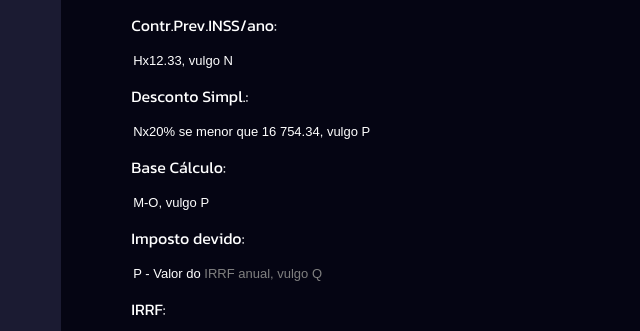
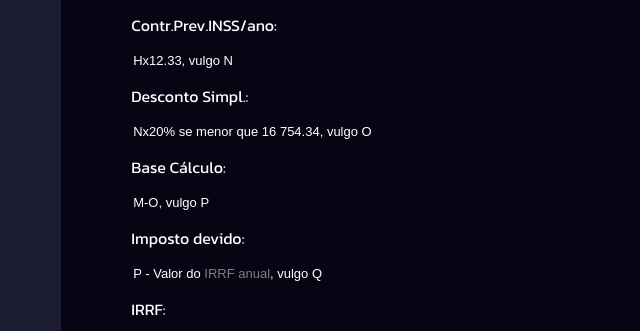
Before and after one commit to LiugLOL/clone, a website: page index.html in a window 1280 px wide. Shown: the part 1168-1499 px from the top of the page, 0-640 px from the left. Drawn offline with Linux system fonts and the light colour scheme.

Commit message:
Update index.html

```diff
--- a/index.html
+++ b/index.html
@@ -88,7 +88,7 @@
 </article>
 <article class="di">
     <p class="p">Desconto Simpl.:</p><p class="re" id="saidan"></p>
-    <legend>Nx20% se menor que 16 754.34, vulgo P</legend>
+    <legend>Nx20% se menor que 16 754.34, vulgo O</legend>
 </article>
 <article class="di">
     <p class="p" >Base Cálculo:</p><p class="re" id="saidao"></p>
@@ -96,7 +96,7 @@
 </article>
 <article class="di">
     <p class="p" >Imposto devido:</p><p class="re" id="saidap"></p>
-    <legend>P - Valor do  <a href="tabela.html" class="a" target="_blank">IRRF anual, vulgo Q</a></legend>
+    <legend>P - Valor do  <a href="tabela.html" class="a" target="_blank">IRRF anual</a>, vulgo Q</legend>
 
 </article>
 <article class="di">
```
